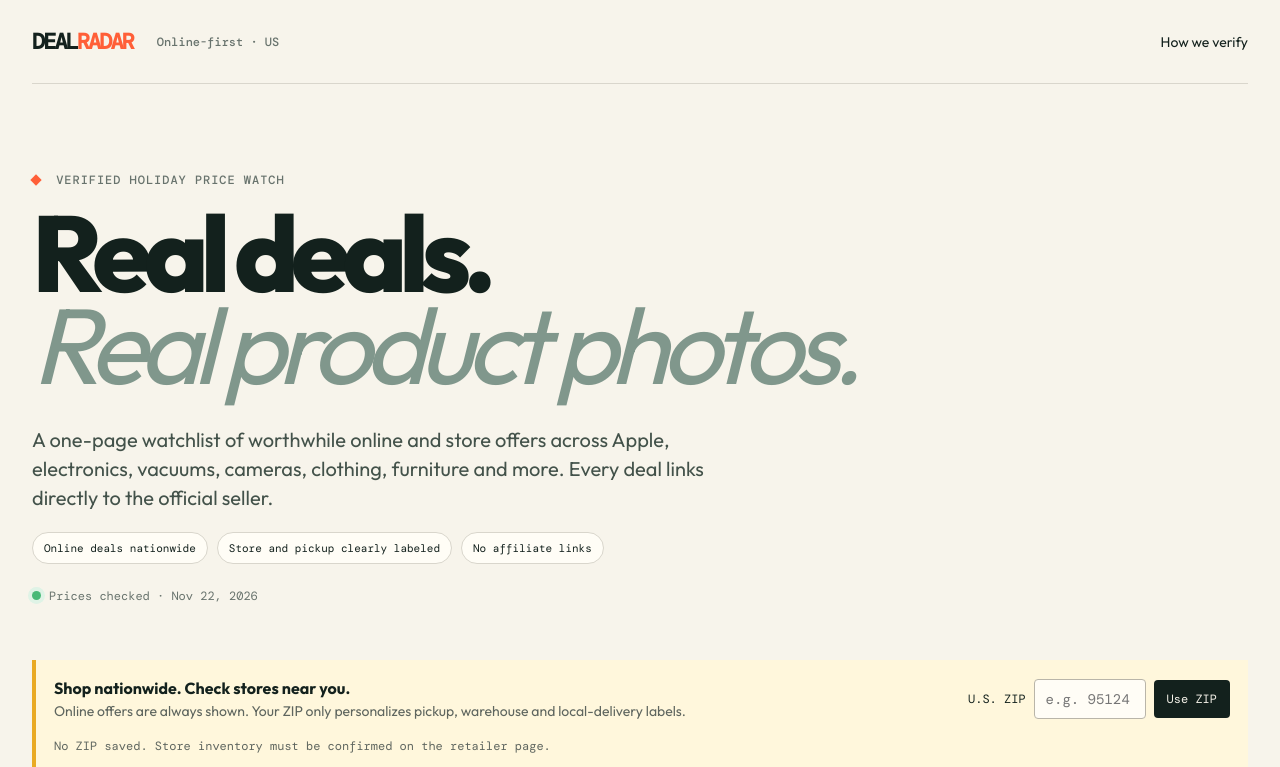
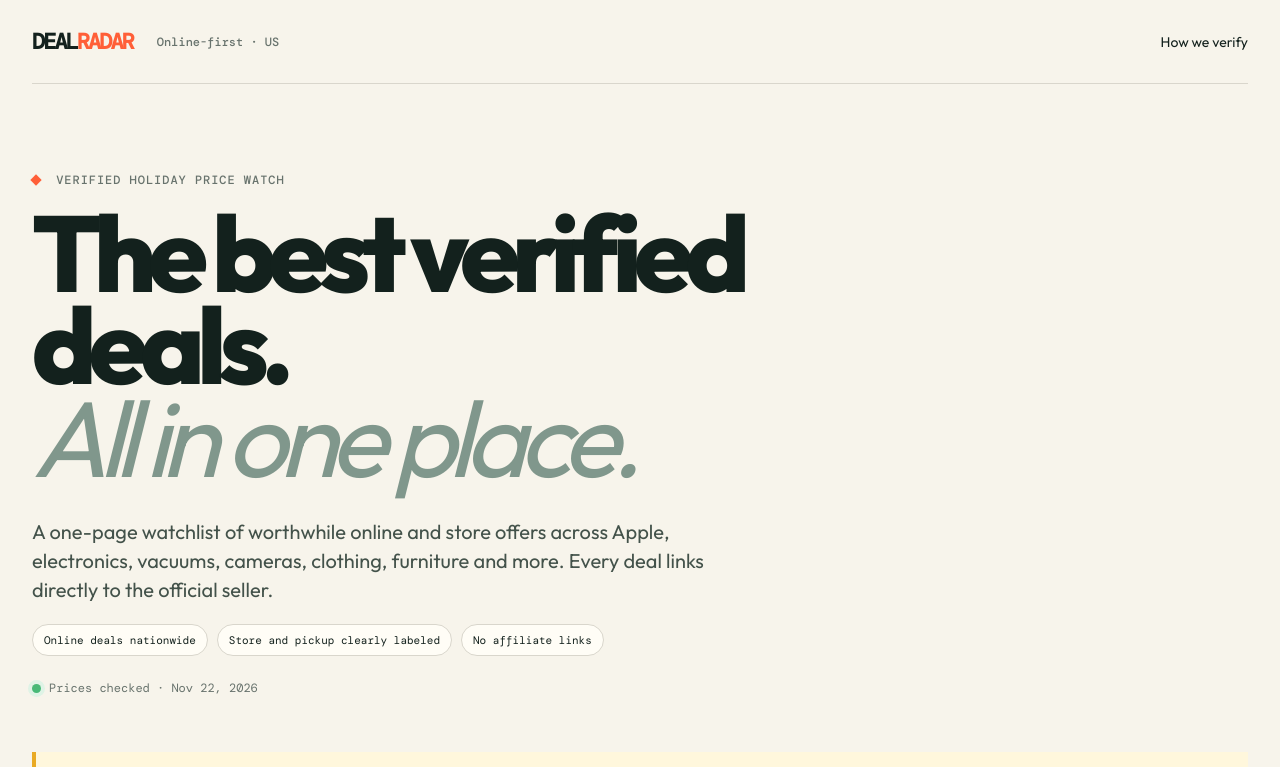
Before and after one commit to ommanish/holiday-deal-radar, a plain HTML site: page index.html in a window 1280 px wide. Shown: the top 767 px of the page. Drawn offline with nearby package versions, Linux system fonts and the light colour scheme.

Commit message:
fix: make hero message shopper-focused

```diff
--- a/index.html
+++ b/index.html
@@ -3,7 +3,7 @@
   <head>
     <meta charset="UTF-8" />
     <meta name="viewport" content="width=device-width, initial-scale=1.0" />
-    <meta name="description" content="Verified online and store holiday deals with direct retailer links, real product photos and clear availability." />
+    <meta name="description" content="Verified online and store holiday deals with direct retailer links, clear prices, savings and availability." />
     <title>Deal Radar · Verified Holiday Deals</title>
     <link rel="preconnect" href="https://fonts.googleapis.com" />
     <link rel="preconnect" href="https://fonts.gstatic.com" crossorigin />
@@ -15,7 +15,7 @@
       <nav><a class="brand" href="#top">DEAL<span>RADAR</span></a><span class="nav-note">Online-first · US</span><a class="nav-link" href="#method">How we verify</a></nav>
       <header id="top" class="hero">
         <p class="eyebrow"><i></i> VERIFIED HOLIDAY PRICE WATCH</p>
-        <h1>Real deals.<br><em>Real product photos.</em></h1>
+        <h1>The best verified deals.<br><em>All in one place.</em></h1>
         <p class="intro">A one-page watchlist of worthwhile online and store offers across Apple, electronics, vacuums, cameras, clothing, furniture and more. Every deal links directly to the official seller.</p>
         <div class="hero-points"><span>Online deals nationwide</span><span>Store and pickup clearly labeled</span><span>No affiliate links</span></div>
         <div class="status"><span class="live-dot"></span><span id="checked">Loading latest checks…</span></div>
```
